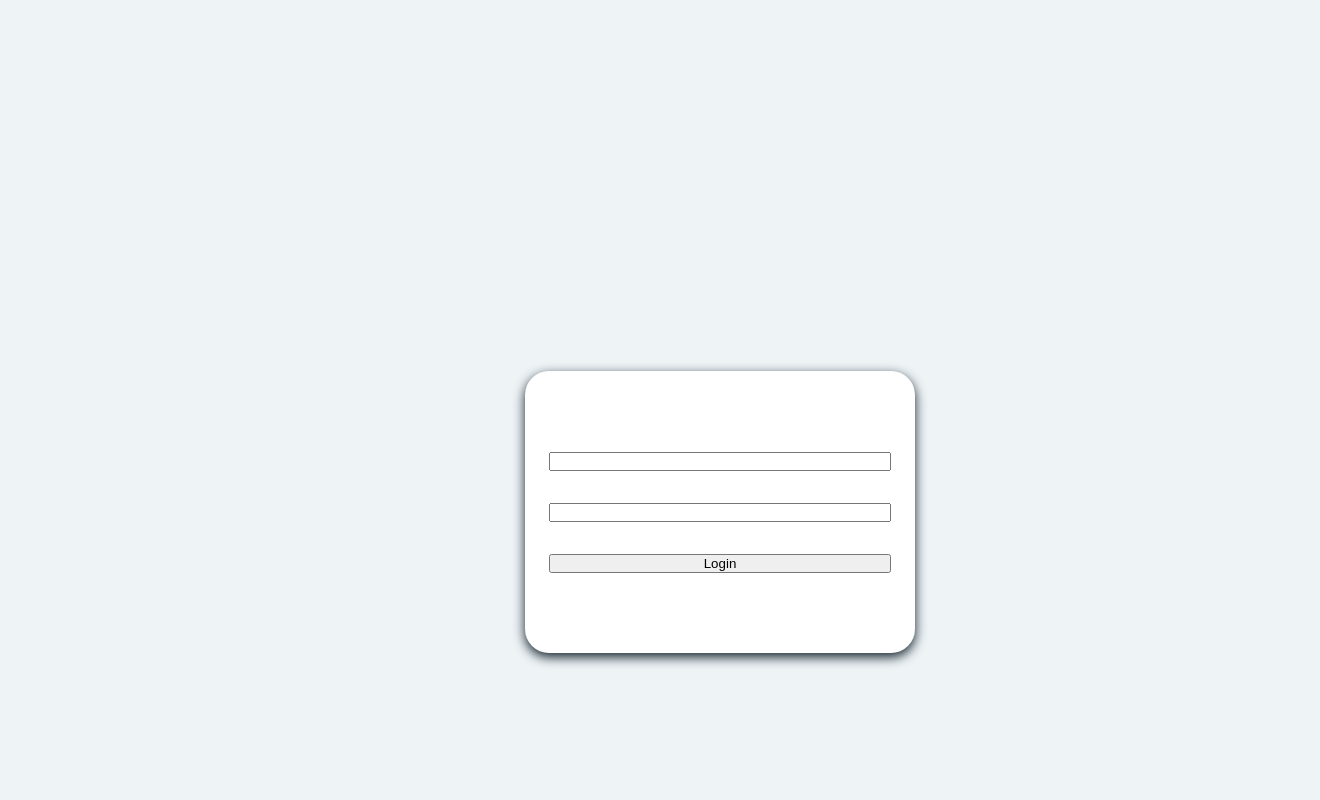
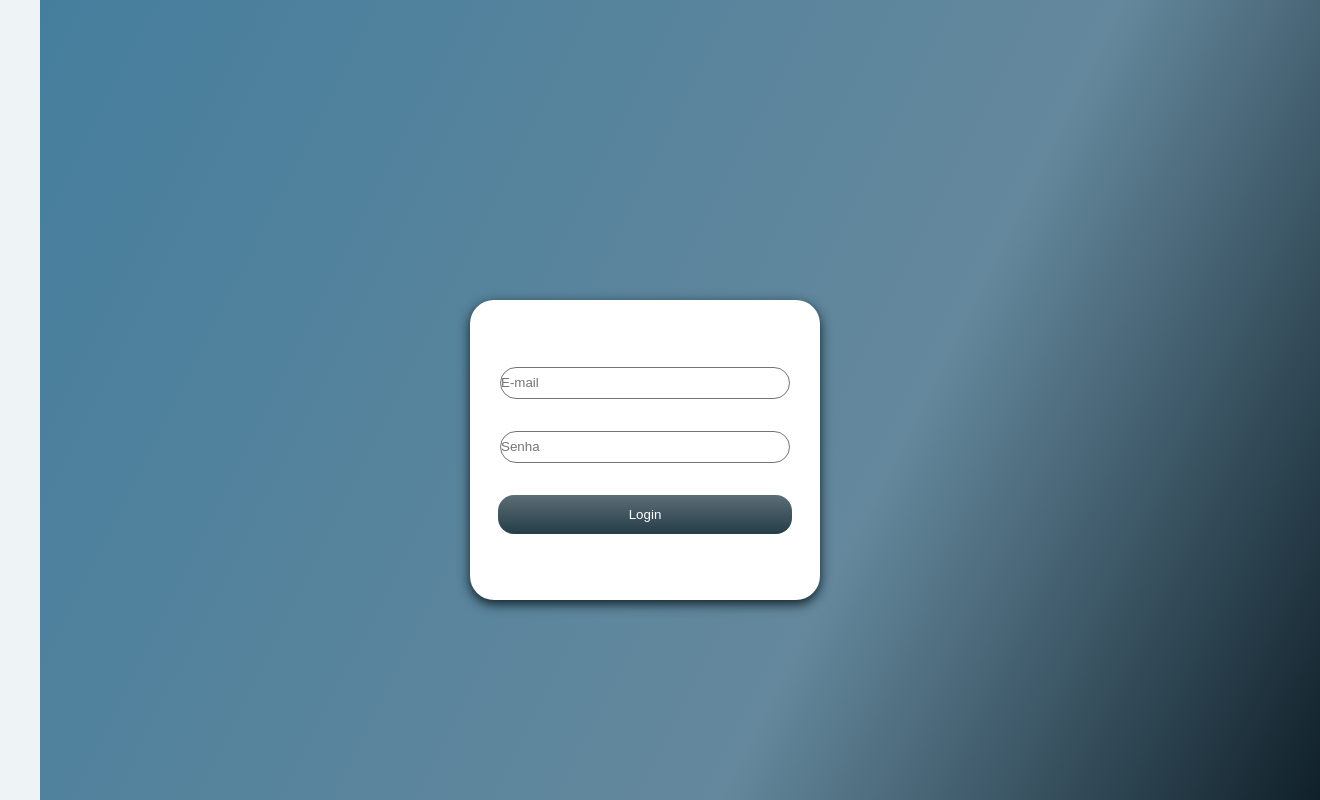
Before and after one commit to devMH-sc/WeTesting, a React (Vite) app in the folder frontend/: page /login in a window 1280 px wide. Shown: the whole page, 1320 px wide, since content can reach past the window. Built offline with nearby package versions, Linux system fonts and the light colour scheme.

Commit message:
Login Page

```diff
--- a/frontend/src/components/FormLogin/index.tsx
+++ b/frontend/src/components/FormLogin/index.tsx
@@ -1,14 +1,15 @@
-import styles from './login.module.scss'
+import styles from './login.module.scss';
 
-
-function FormLogin(){
-	return(
-		<div className={styles.login}>
-			<input></input>
-			<input></input>
-			<button>Login</button>
+function FormLogin() {
+	return (
+		<div className={styles.form}>
+			<div className={styles.login}>
+				<input className={styles.inputs} placeholder='E-mail' type='text'></input>
+				<input className={styles.inputs} placeholder='Senha' type='password'></input>
+				<button className={styles.buttons}>Login</button>
+			</div>
 		</div>
-	)
+	);
 }
 
-export { FormLogin }
+export { FormLogin };
--- a/frontend/src/components/FormLogin/login.module.scss
+++ b/frontend/src/components/FormLogin/login.module.scss
@@ -1,17 +1,69 @@
+.form {
+	position: absolute;
+	width: 100%;
+	height: 100%;
+	background: linear-gradient(
+		116.79deg,
+		#457e9d -0.32%,
+		rgba(54, 100, 126, 0.75) 64.37%,
+		#0f1f28 100.42%
+	);
+
 	.login {
 		display: flex;
 		flex-direction: column;
 		justify-content: center;
-	padding: 24px;
+		align-items: center;
 		gap: 32px;
 
-	position: absolute;
-	width: 390px;
-	height: 282px;
-	left: 525px;
-	top: 371px;
+		position: relative;
+		width: 35rem;
+		height: 30rem;
+		left: calc(100% - 85rem);
+		top: calc(100% - 50rem);
 
-	background: white;
+		background: #ffffff;
 		box-shadow: 0px 4px 12px #0f1f28;
 		border-radius: 24px;
 	}
+
+	.inputs {
+		display: flex;
+		flex-direction: column;
+		align-items: flex-start;
+		padding: 0px;
+		gap: 12px;
+		flex: none;
+		order: 1;
+		flex-grow: 0;
+
+		border: 1px solid #747474;
+		border-radius: 16px;
+
+		width: 290px;
+		height: 32px;
+
+	}
+
+	.buttons {
+		display: flex;
+		flex-direction: row;
+		justify-content: center;
+		align-items: center;
+		padding: 12px 131px;
+		gap: 10px;
+		border-radius: 16px;
+		flex: none;
+		order: 2;
+		flex-grow: 0;
+		color: #ffffff;
+		cursor: pointer;
+		border: 0;
+
+		background: linear-gradient(
+			180deg,
+			rgba(37, 61, 72, 0.75) 0%,
+			#253d48 100%
+		);
+	}
+}
```
Lines whose indentation alone changed are shown as unchanged.
